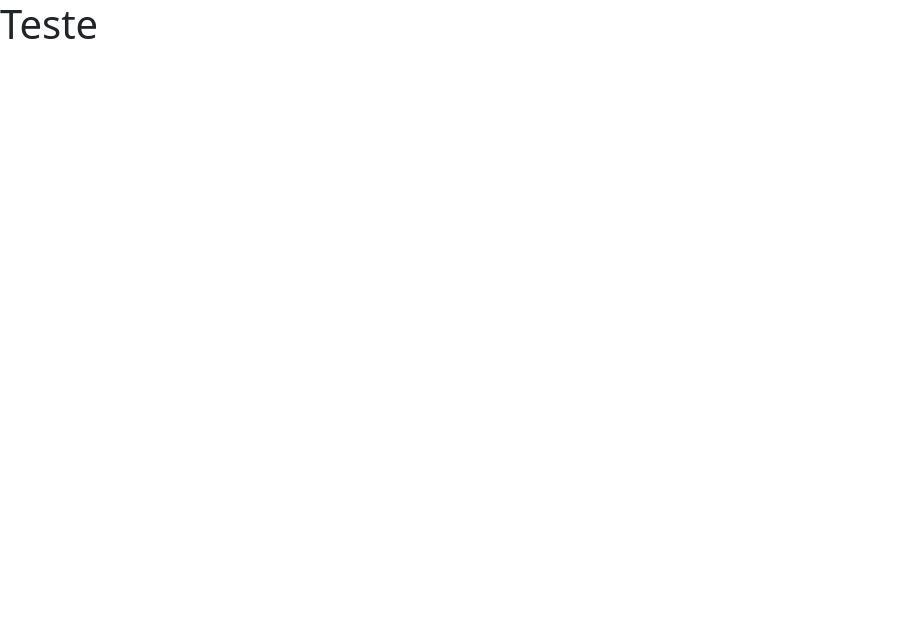
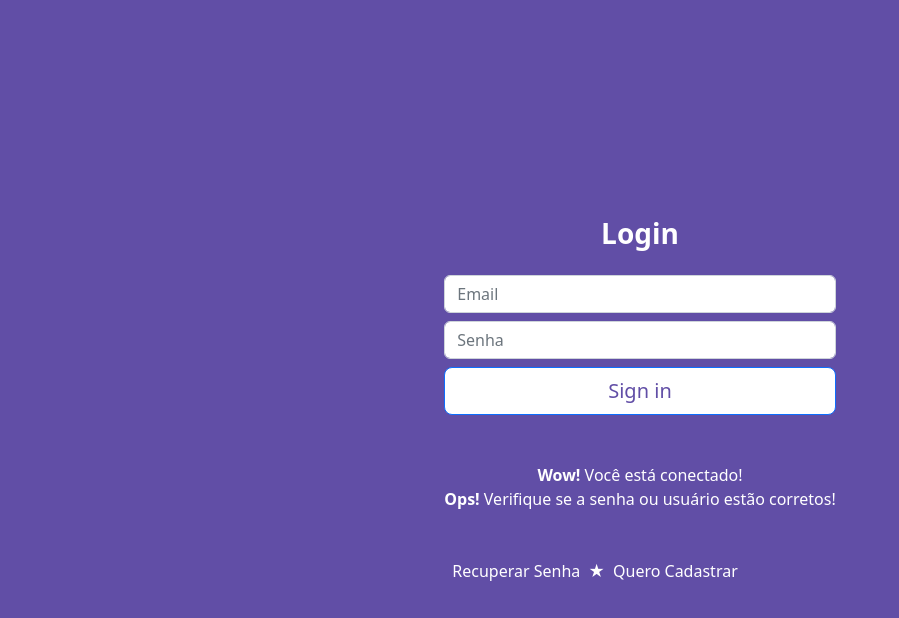
Before and after one commit to devisceral/eventos, a React (Create React App) app: page / in a window 1280 px wide. Shown: the top 618 px of the page, without its empty margins (0-899 px from the left). Built offline with nearby package versions, Linux system fonts and the light colour scheme.

Commit message:
login page

```diff
--- a/package.json
+++ b/package.json
@@ -6,6 +6,7 @@
     "@testing-library/jest-dom": "^5.16.5",
     "@testing-library/react": "^13.3.0",
     "@testing-library/user-event": "^13.5.0",
+    "firebase": "^9.9.3",
     "react": "^18.2.0",
     "react-dom": "^18.2.0",
     "react-scripts": "5.0.1",
--- a/src/App.js
+++ b/src/App.js
@@ -1,6 +1,8 @@
+import Login from "./view/login";
+
 function App() {
   return (
-    <h1>Teste</h1>
+    <Login></Login>
   );
 }
 
--- a/src/view/login/index.css
+++ b/src/view/login/index.css
@@ -0,0 +1,28 @@
+.login-content {
+  width: 100%;
+  padding: 15%;
+  margin: auto;
+  background-color: #614ea6;
+  height: 100vh;
+}
+
+.btn-login {
+  background-color: #fff;
+  color: #614EA6;
+  width: 100%;
+}
+
+.btn-login:hover {
+  background-color: #f21667;
+  color: #fff;
+}
+
+.opcoes-login a{
+  text-decoration: none;
+  color: #fff;
+  transition: .3s ease-in;
+}
+
+.opcoes-login a:hover{
+  color: #f21667;
+}
--- a/src/view/login/index.js
+++ b/src/view/login/index.js
@@ -1,8 +1,32 @@
 import React from "react";
+import './index.css'
 
 function Login(){
   return(
-    <h1>exemplo</h1>
+    <div className="login-content d-flex align-items-center">
+      <form className="form-signin mx-auto">
+        <div className="text-center mb-4">
+          <h1 className="h3 mb-3 font-weight-normal text-white fw-bold">Login</h1>
+        </div>
+
+        <input type="email" id="inputEmail" className="form-control my-2" placeholder="Email " />
+        <input type="password" id="inputPassword" className="form-control my-2" placeholder="Senha" />
+
+        <button className="btn btn-lg btn-primary btn-block btn-login" type="submit">Sign in</button>
+
+        <div className="msg-login text-white text-center my-5">
+          <span><strong>Wow!</strong> Você está conectado!</span>
+          <br></br>
+          <span><strong>Ops!</strong> Verifique se a senha ou usuário estão corretos! </span>
+        </div>
+
+        <div className="opcoes-login mt-5">
+          <a href="#" className="mx-2">Recuperar Senha</a>
+          <span className="text-white">&#9733;</span>
+          <a href="#" className="mx-2">Quero Cadastrar</a>
+        </div>
+      </form>
+    </div>
   )
 }
 
```
Also changed, not shown: 1 other file (tests, documents, lock files or other folders).
